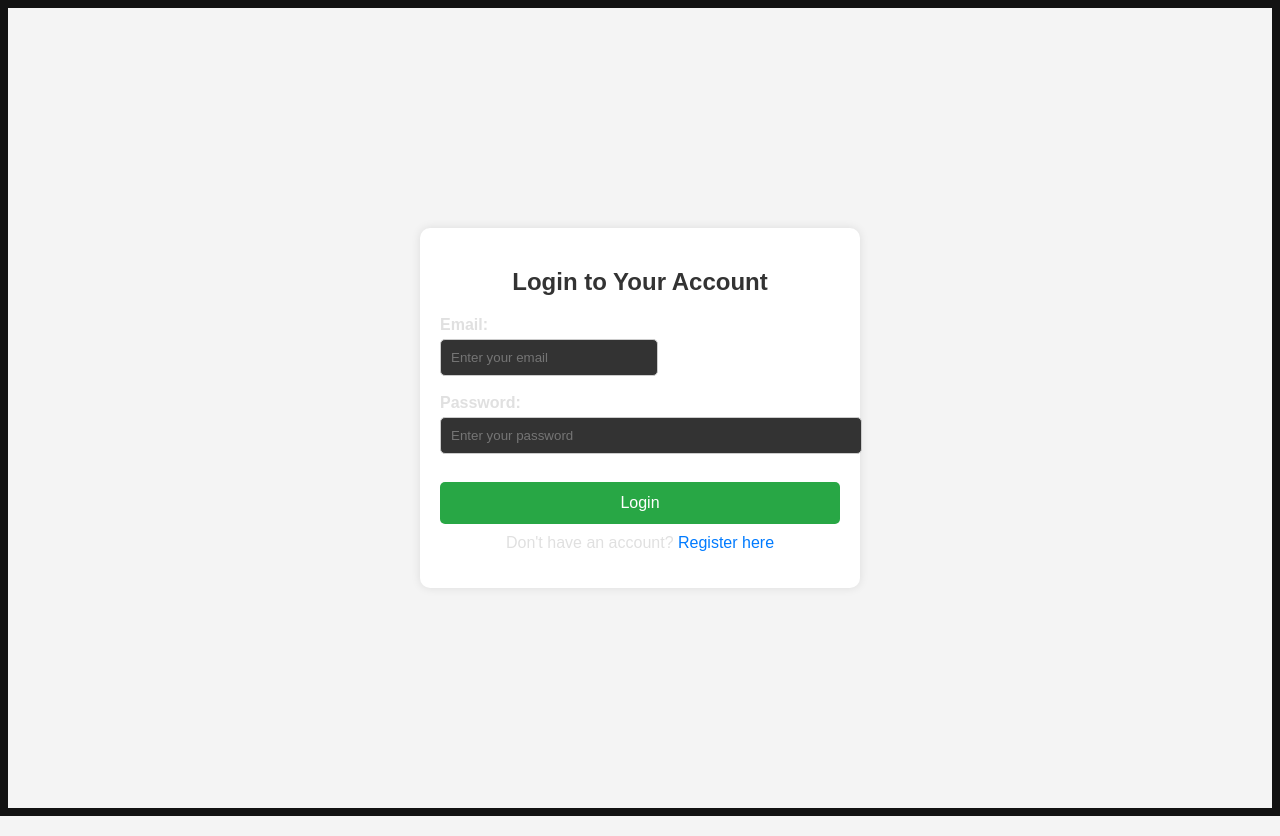
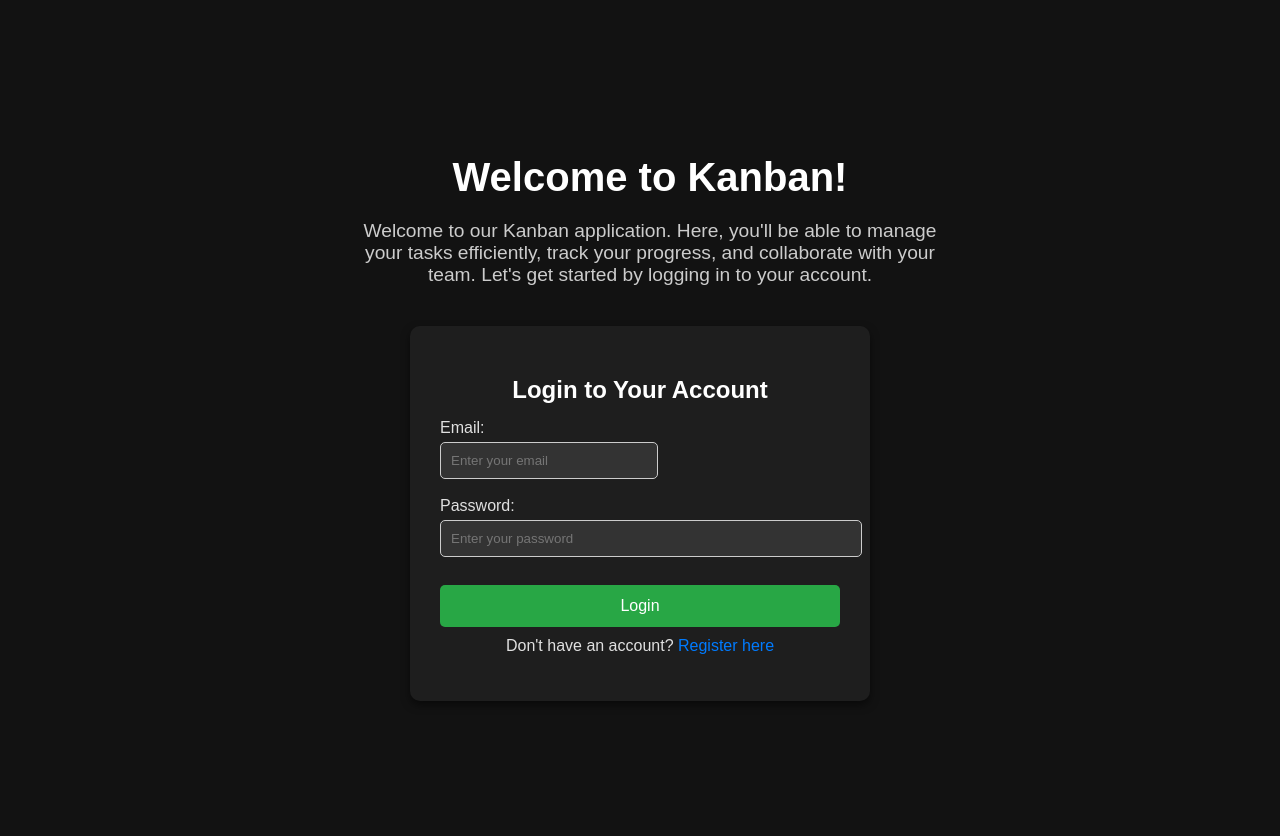
Before and after one commit to ahmedibrahim-lab/Kanban-Board-Management-System, a Flask app: page /auth/login in a window 1280 px wide. Run offline with Flask 2, Linux system fonts and the light colour scheme.

Commit message:
added html for login and css

```diff
--- a/static/style.css
+++ b/static/style.css
@@ -192,57 +192,83 @@ div[id^="createTaskModal"] {
 
 
 
-
 .login-page {
     display: flex;
     justify-content: center;
     align-items: center;
     height: 100vh;
-    background-color: #f4f4f4;
+    flex-direction: column;
+    background-color: #121212;
+    padding-top: 20px;
+}
+
+.welcome-text-container {
+    text-align: center;
+    margin-bottom: 20px;
+    color: #fff;
+}
+
+.welcome-text-container h1 {
+    font-size: 2.5rem;
+    margin-bottom: 5px;
+}
+
+.welcome-text-container p {
+    font-size: 1.2rem;
+    color: #ccc;
+    max-width: 600px;
+    margin: 0 auto;
 }
 
 .login-container {
     max-width: 400px;
-    background-color: white;
-    padding: 20px;
+    background-color: #1e1e1e;
+    padding: 30px;
     border-radius: 10px;
-    box-shadow: 0 0 10px rgba(0, 0, 0, 0.1);
+    box-shadow: 0 4px 8px rgba(0, 0, 0, 0.5);
+    width: 100%;
+    margin-top: 20px;
 }
 
 .login-container h2 {
     text-align: center;
-    color: #333;
+    color: white;
+    margin-bottom: 15px;
 }
 
 .form-group {
-    margin-bottom: 15px;
+    display: flex;
+    flex-direction: column;
+    margin-bottom: 10px;
 }
 
 .form-group label {
-    display: block;
-    font-weight: bold;
     margin-bottom: 5px;
+    color: #e0e0e0;
 }
 
 .form-group input {
-    width: 100%;
     padding: 10px;
     border: 1px solid #ccc;
     border-radius: 5px;
+    background-color: #333;
+    color: #fff;
+    width: 100%;
 }
 
 button.form-button {
     width: 100%;
-    padding: 10px;
-    background-color: #007bff;
+    padding: 12px;
+    background-color: #28a745;
     color: white;
     border: none;
     border-radius: 5px;
     cursor: pointer;
+    font-size: 16px;
 }
 
 button.form-button:hover {
-    background-color: #0056b3;
+    background-color: #218838;
 }
 
 .login-register-link {
@@ -258,6 +284,8 @@ button.form-button:hover {
 .login-register-link a:hover {
     text-decoration: underline;
 }
+
+
 
 
 
--- a/templates/login.html
+++ b/templates/login.html
@@ -9,6 +9,12 @@
 <body>
 
     <div class="login-page">
+        <!-- Welcome Text Above the Form -->
+        <div class="welcome-text-container">
+            <h1>Welcome to Kanban!</h1>
+            <p>Welcome to our Kanban application. Here, you'll be able to manage your tasks efficiently, track your progress, and collaborate with your team. Let's get started by logging in to your account.</p>
+        </div>
+
         <div class="login-container">
             <h2>Login to Your Account</h2>
 
```
